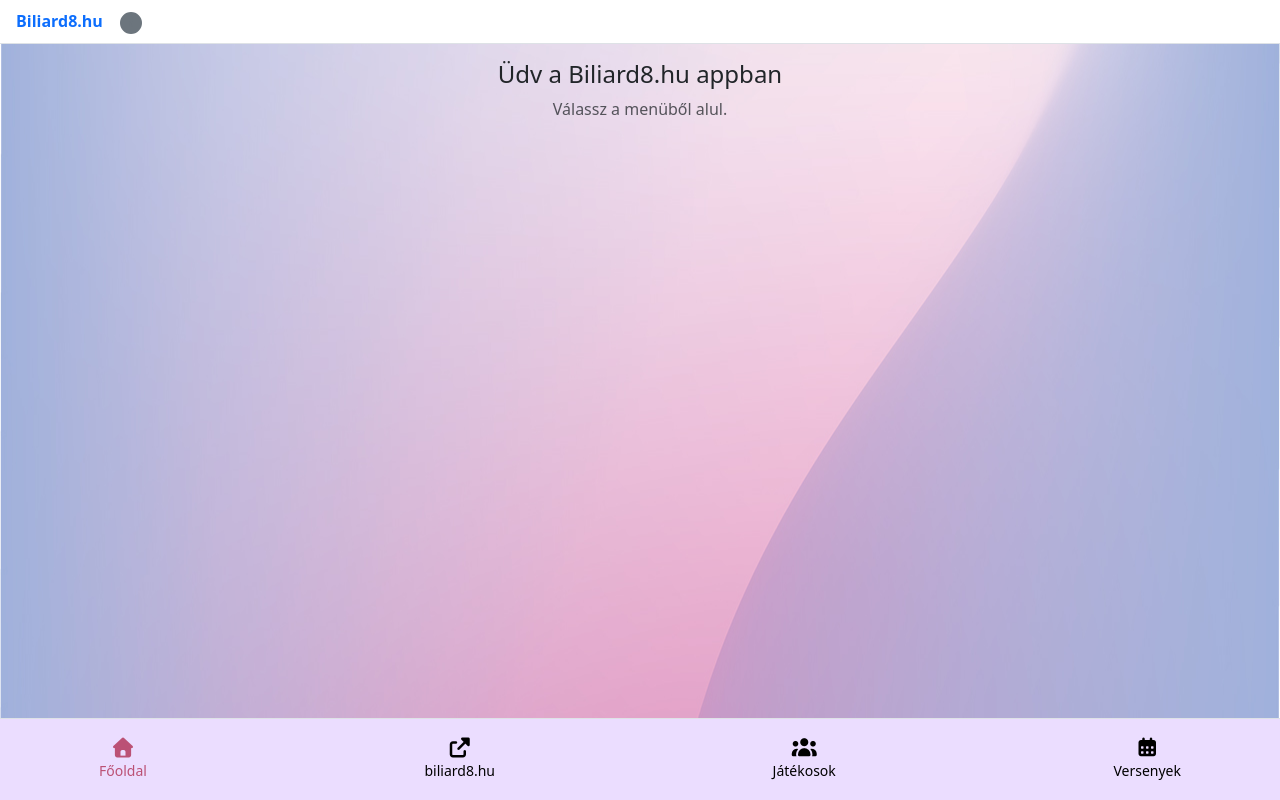
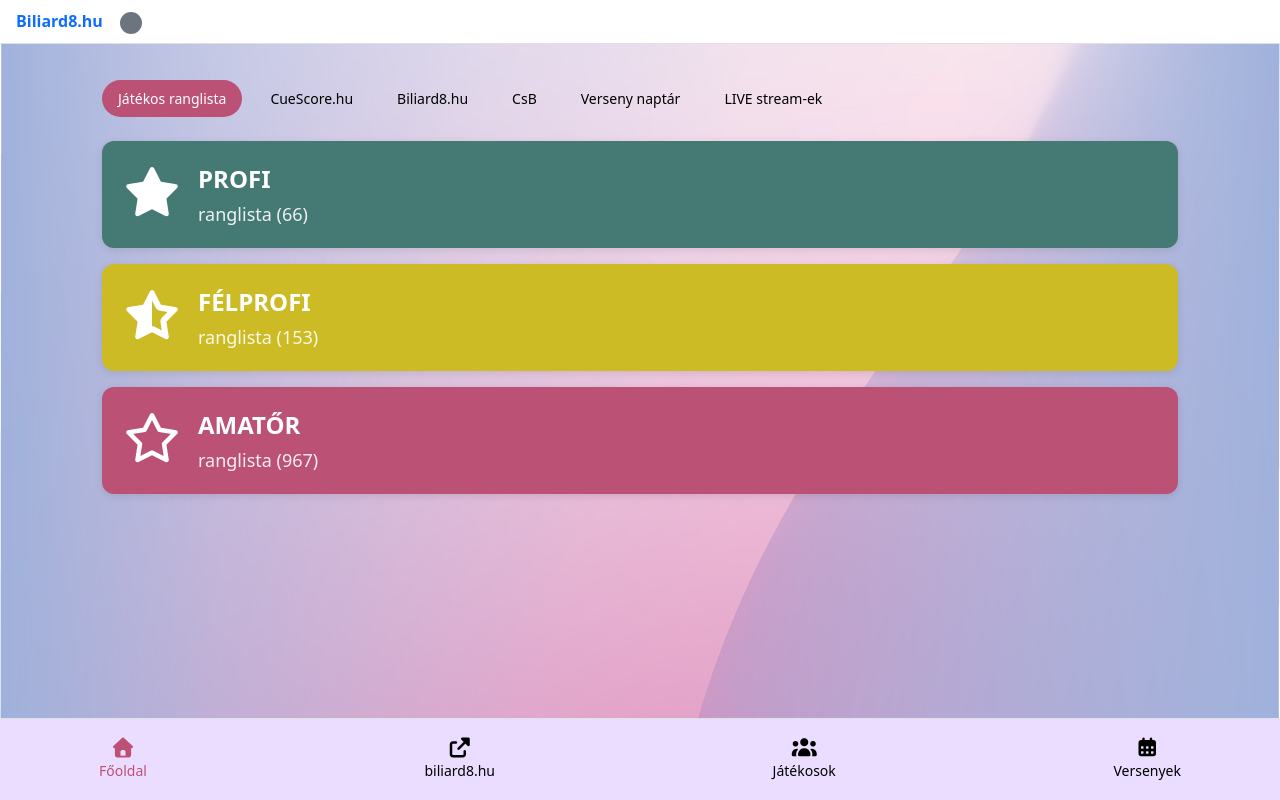
Before and after one commit to Gabesz/b8-pwa, a Vue app: page / in a window 1280 px wide. Built offline with nearby package versions, Linux system fonts and the light colour scheme.

Commit message:
Add homepage with animated horizontal menu and skill level boxes

```diff
--- a/src/pages/HomePage.vue
+++ b/src/pages/HomePage.vue
@@ -1,6 +1,258 @@
 <template>
-  <div class="text-center">
-    <h1 class="h4 mb-2">Üdv a Biliard8.hu appban</h1>
-    <p class="text-muted">Válassz a menüből alul.</p>
+  <div class="homepage-container">
+    <!-- Vízszintes menü sáv -->
+    <div
+      class="horizontal-menu"
+      :class="{ 'animate-in': showMenu }"
+    >
+      <a href="#" class="menu-item">Játékos ranglista</a>
+      <a href="#" class="menu-item">CueScore.hu</a>
+      <a href="#" class="menu-item">Biliard8.hu</a>
+      <a href="#" class="menu-item">CsB</a>
+      <a href="#" class="menu-item">Verseny naptár</a>
+      <a href="#" class="menu-item">LIVE stream-ek</a>
+    </div>
+
+    <div
+      class="skill-level-box profi-box"
+      :class="{ 'animate-in': showProfi }"
+    >
+      <div class="box-content">
+        <div class="star-icon">
+          <i class="fas fa-star"></i>
+        </div>
+        <div class="box-text">
+          <div class="box-title">PROFI</div>
+          <div class="box-subtitle">ranglista (66)</div>
+        </div>
+      </div>
+    </div>
+
+    <div
+      class="skill-level-box felprofi-box"
+      :class="{ 'animate-in': showFelprofi }"
+    >
+      <div class="box-content">
+        <div class="star-icon">
+          <i class="fas fa-star-half-alt"></i>
+        </div>
+        <div class="box-text">
+          <div class="box-title">FÉLPROFI</div>
+          <div class="box-subtitle">ranglista (153)</div>
+        </div>
+      </div>
+    </div>
+
+    <div
+      class="skill-level-box amator-box"
+      :class="{ 'animate-in': showAmator }"
+    >
+      <div class="box-content">
+        <div class="star-icon">
+          <i class="far fa-star"></i>
+        </div>
+        <div class="box-text">
+          <div class="box-title">AMATŐR</div>
+          <div class="box-subtitle">ranglista (967)</div>
+        </div>
+      </div>
+    </div>
   </div>
 </template>
+
+<script setup lang="ts">
+import { ref, onMounted } from 'vue'
+
+const showMenu = ref(false)
+const showProfi = ref(false)
+const showFelprofi = ref(false)
+const showAmator = ref(false)
+
+onMounted(() => {
+  // Menü sáv azonnal indul
+  setTimeout(() => {
+    showMenu.value = true
+  }, 100)
+
+  // PROFI doboz 500ms után (amikor a menü félig beért)
+  setTimeout(() => {
+    showProfi.value = true
+  }, 600)
+
+  // FÉLPROFI doboz 900ms után (amikor a PROFI félig beért)
+  setTimeout(() => {
+    showFelprofi.value = true
+  }, 1000)
+
+  // AMATŐR doboz 1200ms után (amikor a FÉLPROFI félig beért)
+  setTimeout(() => {
+    showAmator.value = true
+  }, 1300)
+})
+</script>
+
+<style scoped>
+.homepage-container {
+  padding: 20px;
+  display: flex;
+  flex-direction: column;
+  gap: 16px;
+  overflow-x: hidden;
+}
+
+.horizontal-menu {
+  display: flex;
+  flex-wrap: wrap;
+  gap: 12px;
+  margin-bottom: 8px;
+  transform: translateX(100%);
+  opacity: 0;
+  transition: all 0.8s cubic-bezier(0.68, -0.55, 0.265, 1.55);
+}
+
+.horizontal-menu.animate-in {
+  transform: translateX(-20px);
+  opacity: 1;
+  animation: bounceBack 0.3s ease-out 0.8s forwards;
+}
+
+.menu-item {
+  background-color: transparent;
+  color: #000;
+  padding: 8px 16px;
+  border-radius: 20px;
+  text-decoration: none;
+  font-size: 14px;
+  font-weight: 500;
+  transition: all 0.2s ease;
+  white-space: nowrap;
+}
+
+.menu-item:hover {
+  background-color: #bb5175;
+  color: white;
+  transform: translateY(-2px);
+}
+
+.menu-item:first-child {
+  background-color: #bb5175;
+  color: white;
+}
+
+.menu-item:first-child:hover {
+  background-color: #a0445f;
+  transform: translateY(-2px);
+}
+
+.skill-level-box {
+  border-radius: 12px;
+  padding: 20px;
+  min-height: 104px;
+  display: flex;
+  align-items: center;
+  box-shadow: 0 2px 8px rgba(0, 0, 0, 0.1);
+  transform: translateX(100%);
+  opacity: 0;
+  transition: all 0.8s cubic-bezier(0.68, -0.55, 0.265, 1.55);
+}
+
+.skill-level-box.animate-in {
+  transform: translateX(-20px);
+  opacity: 1;
+  animation: bounceBack 0.3s ease-out 0.8s forwards;
+}
+
+@keyframes bounceBack {
+  0% {
+    transform: translateX(-20px);
+  }
+  50% {
+    transform: translateX(10px);
+  }
+  100% {
+    transform: translateX(0);
+  }
+}
+
+.box-content {
+  display: flex;
+  align-items: center;
+  width: 100%;
+  gap: 16px;
+}
+
+.star-icon {
+  font-size: 48px;
+  color: white;
+  min-width: 60px;
+  display: flex;
+  justify-content: center;
+}
+
+.box-text {
+  flex: 1;
+  color: white;
+}
+
+.box-title {
+  font-size: 24px;
+  font-weight: bold;
+  margin-bottom: 4px;
+  text-transform: uppercase;
+}
+
+.box-subtitle {
+  font-size: 18px;
+  opacity: 0.9;
+}
+
+
+/* Színek a dobozokhoz */
+.profi-box {
+  background-color: #457974; /* Felső doboz */
+}
+
+.felprofi-box {
+  background-color: #ccbb25; /* Középső doboz */
+}
+
+.amator-box {
+  background-color: #bb5175; /* Alsó doboz */
+}
+
+/* Mobil optimalizáció */
+@media (max-width: 768px) {
+  .homepage-container {
+    padding: 16px;
+    gap: 12px;
+  }
+
+  .horizontal-menu {
+    gap: 8px;
+    margin-bottom: 6px;
+  }
+
+  .menu-item {
+    padding: 6px 12px;
+    font-size: 12px;
+  }
+
+  .skill-level-box {
+    padding: 16px;
+    min-height: 91px;
+  }
+
+  .box-title {
+    font-size: 20px;
+  }
+
+  .box-subtitle {
+    font-size: 16px;
+  }
+
+  .star-icon {
+    font-size: 40px;
+  }
+
+}
+</style>
--- a/src/style.css
+++ b/src/style.css
@@ -16,6 +16,7 @@ body, html{
   margin: 0;
   display: flex;
   flex-direction: column;
+  overflow-x: hidden;
 }
 
 a { color: #0ea5e9; text-decoration: none; }
```
